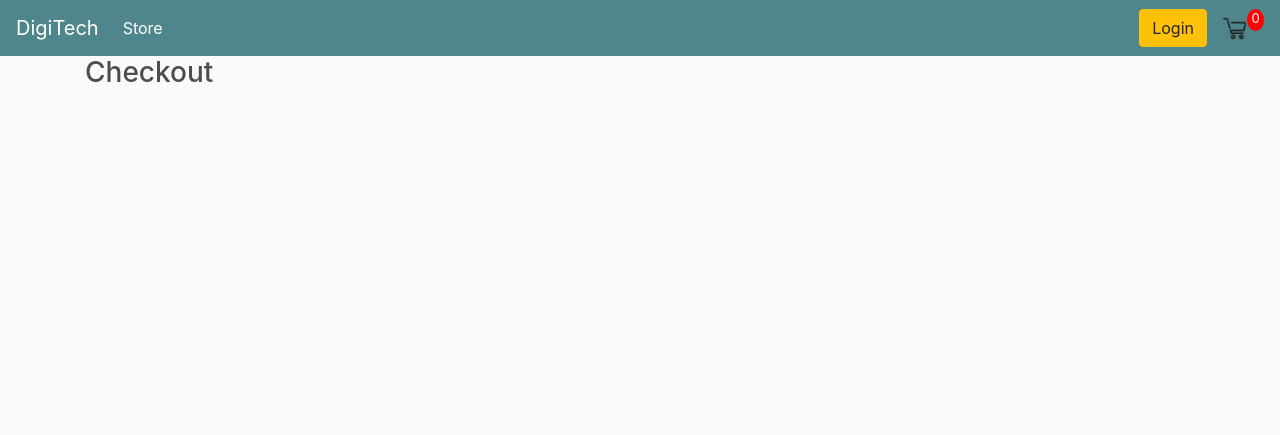
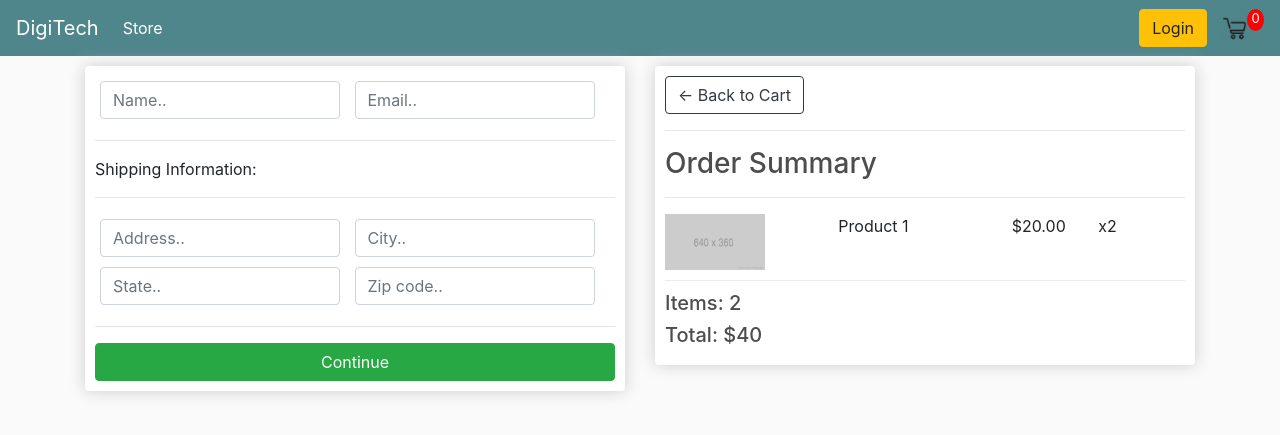
Before and after one commit to vinit-modi/Ecommerce-Website, a Django app: page /checkout/ in a window 1280 px wide. Shown: the top 435 px of the page. Run offline with Django 3.2, Linux system fonts and the light colour scheme; some libraries are stand-ins or nearby versions.

Commit message:
style checkout page

```diff
--- a/store/templates/store/cart.html
+++ b/store/templates/store/cart.html
@@ -51,7 +51,7 @@
 							<img class="chg-quantity" src="{% static  'images/arrow-down.png' %}">
 						</div>
 					</div>
-					<div style="flex:1"><p>$32</p></div>
+					<div style="flex:1"><p>$40</p></div>
 				</div>
             </div>
         </div>
--- a/store/templates/store/checkout.html
+++ b/store/templates/store/checkout.html
@@ -10,7 +10,62 @@
     <link rel="stylesheet" type="text/css" href="{% static 'css/main.css' %}">
 </head>
 <body>
-    <h3>Checkout</h3>
+    <div class="row">
+        <div class="col-lg-6">
+            <div class="box-element" id="form-wrapper">
+                <form id="form">
+                    <div id="user-info">
+                        <div class="form-field">
+							<input required class="form-control" type="text" name="name" placeholder="Name..">
+						</div>
+						<div class="form-field">
+							<input required class="form-control" type="email" name="email" placeholder="Email..">
+						</div>
+                    </div>
+                    <div id="shipping-info">
+                        <hr>
+						<p>Shipping Information:</p>
+						<hr>
+						<div class="form-field">
+							<input class="form-control" type="text" name="address" placeholder="Address..">
+						</div>
+						<div class="form-field">
+							<input class="form-control" type="text" name="city" placeholder="City..">
+						</div>
+						<div class="form-field">
+							<input class="form-control" type="text" name="state" placeholder="State..">
+						</div>
+						<div class="form-field">
+							<input class="form-control" type="number" name="zipcode" placeholder="Zip code..">
+						</div>
+                    </div>
+                    <hr>
+                    <input id="form-button" class="btn btn-success btn-block" type="submit" value="Continue">
+                </form>
+            </div>
+            <br>
+			<div class="box-element hidden" id="payment-info">
+				<small>Paypal Options</small>
+			</div>
+        </div>
+
+        <div class="col-lg-6">
+            <div class="box-element summary">
+                <a  class="btn btn-outline-dark" href="{% url 'cart' %}">&#x2190; Back to Cart</a>
+				<hr>
+				<h3>Order Summary</h3>
+				<hr>
+				<div class="cart-row">
+					<div style="flex:2"><img class="row-image" src="{% static 'images/placeholder.png' %}"></div>
+					<div style="flex:2"><p>Product 1</p></div>
+					<div style="flex:1"><p>$20.00</p></div>
+					<div style="flex:1"><p>x2</p></div>
+				</div>
+				<h5>Items:   2</h5>
+				<h5>Total:   $40</h5>
+            </div>
+        </div>
+    </div>
 </body>
 </html>
 
```
